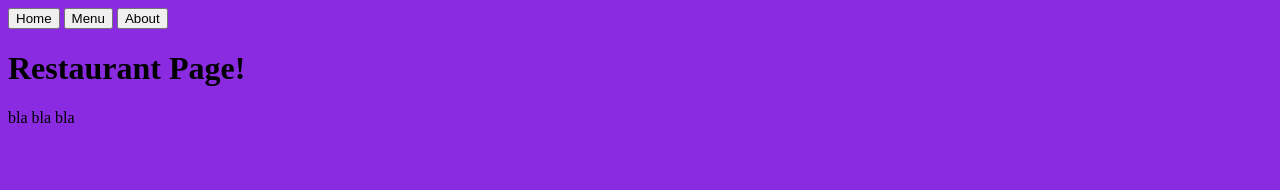
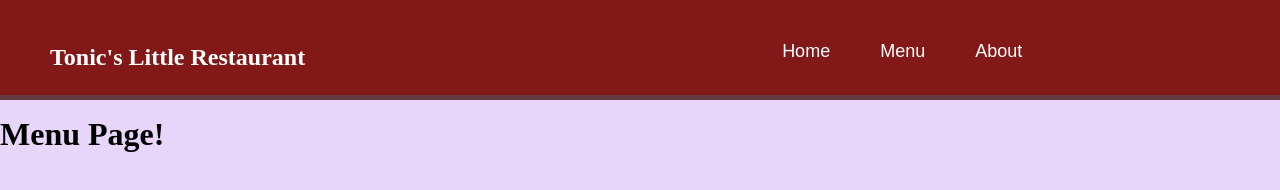
Before and after one commit to kimkluska/restaurant-project, a website built with webpack: page src/template.html in a window 1280 px wide. Both pictures are taken after a click on the button "Menu". Built offline with nearby package versions, Linux system fonts and the light colour scheme.

Commit message:
navbar & initial home body background

```diff
--- /dev/null
+++ b/src/HomePage.js
@@ -0,0 +1,23 @@
+import tonicBackground from "./tonic-restaurant-background.png";
+
+export function loadHomePage(){
+
+    const contentDiv = document.getElementById("content");
+    contentDiv.innerHTML = "";
+    const h1Element = document.createElement("h1");
+    h1Element.classList.add("home-title");
+    h1Element.innerHTML = "Restaurant Page!";
+
+    const p1Element = document.createElement("p");
+    p1Element.classList.add("home-paragraph");
+    p1Element.innerHTML = "bla bla bla";
+
+    document.body.style.backgroundImage = "url('" + tonicBackground + "')";
+    document.body.style.backgroundRepeat = "no-repeat";
+    document.body.style.backgroundSize = "cover";
+    document.body.style.backgroundPosition = "end";
+    document.body.style.backgroundAttachment = "fixed";
+
+    contentDiv.appendChild(h1Element);
+    contentDiv.appendChild(p1Element);
+}
--- a/src/index.js
+++ b/src/index.js
@@ -1,3 +1,20 @@
 import "./styles.css";
-import {loadPage} from "./initialPageLoad";
-loadPage();
+import {loadHomePage} from "./HomePage";
+import {loadMenuPage} from "./menuPage";
+const homeButton = document.getElementById("home-button");
+const menuButton = document.getElementById("menu-button");
+const aboutButton = document.getElementById("about-button");
+
+loadHomePage();
+
+homeButton.addEventListener("click", () => {
+    loadHomePage();
+    console.log("home button clicked");
+});
+menuButton.addEventListener("click", () => {
+    loadMenuPage();
+    console.log("menu button clicked");
+});
+aboutButton.addEventListener("click", () => {
+    console.log("about button clicked");
+});
--- a/src/initialPageLoad.js
+++ /dev/null
@@ -1,12 +0,0 @@
-export function loadPage(){
-    const contentDiv = document.getElementById("content");
-
-    const h1Element = document.createElement("h1");
-    h1Element.innerHTML = "Restaurant Page!";
-
-    const p1Element = document.createElement("p");
-    p1Element.innerHTML = "bla bla bla";
-
-    contentDiv.appendChild(h1Element);
-    contentDiv.appendChild(p1Element);
-}
--- /dev/null
+++ b/src/menuPage.js
@@ -0,0 +1,10 @@
+export function loadMenuPage(){
+    const contentDiv = document.getElementById("content");
+    contentDiv.innerHTML = "";
+    const h1Element = document.createElement("h1");
+    h1Element.classList.add("menu-title");
+    h1Element.innerHTML = "Menu Page!";
+    contentDiv.appendChild(h1Element);
+
+    document.body.style.backgroundImage = "none";
+}
--- a/src/styles.css
+++ b/src/styles.css
@@ -1,3 +1,72 @@
-body{
-    background-color: blueviolet;
+*
+{
+    box-sizing: border-box;
 }
+
+body
+{
+    background-color: rgb(232, 213, 250);
+    height: 100%;
+    margin: 0;
+    padding: 0;
+}
+
+.topbar
+{
+    padding: 20px 20px 0 20px;
+    display: flex;
+    justify-content: left;
+    box-shadow: 0 5px #3b0b0bc2;
+    background-color: #831818;
+    text-align: left;
+    gap: 37px;
+}
+
+.topbar p
+{
+    color: white;
+    font-size: 24px;
+    font-weight: bold;
+    text-align: left;
+    margin-left: 30px;
+}
+
+nav
+{
+    display: flex;
+    gap: 10px;
+    justify-content: center;
+    margin-left: 420px;
+}
+
+nav button
+{
+    background-color: transparent;
+    border: none;
+    padding: 5px 20px 8px;
+    margin-bottom: 10px;
+    font-size: 18px;
+    cursor: pointer;
+    border-radius: 5px;
+    color: white;
+
+}
+nav button:hover
+{
+    box-shadow: 0 4px #c24e4e;
+    font-weight: bold;
+}
+
+/* Home Page */
+.home-title
+{
+    text-align: center;
+    font-size: 36px;
+    margin-top: 50px;
+}
+.home-paragraph
+{
+    text-align: center;
+    font-size: 18px;
+    margin-top: 20px;
+}
--- a/src/template.html
+++ b/src/template.html
@@ -6,7 +6,8 @@
     <title>Document</title>
 </head>
 <body>
-    <header>
+    <header class="topbar">
+        <p>Tonic's Little Restaurant</p>
         <nav>
             <button id="home-button">Home</button>
             <button id="menu-button">Menu</button>
--- a/webpack.config.js
+++ b/webpack.config.js
@@ -26,6 +26,14 @@ module.exports = {
             test: /\.css$/i,
             use: ["style-loader", "css-loader"],
         },
+        {
+          test: /\.html$/i,
+          use: ["html-loader"],
+        },
+        {
+          test: /\.(png|svg|jpg|jpeg|gif)$/i,
+          type: "asset/resource",
+        },
     ],
   },
 };
```
Also changed, not shown: package.json (+7 -2 lines), 3 other files.
